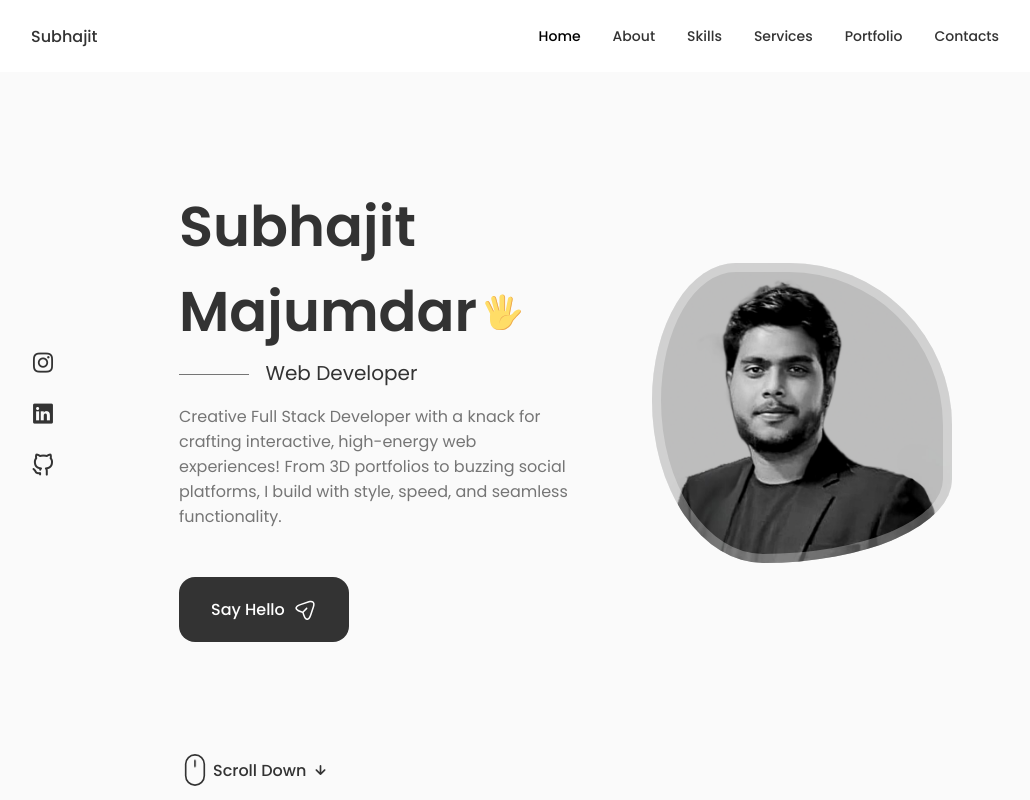
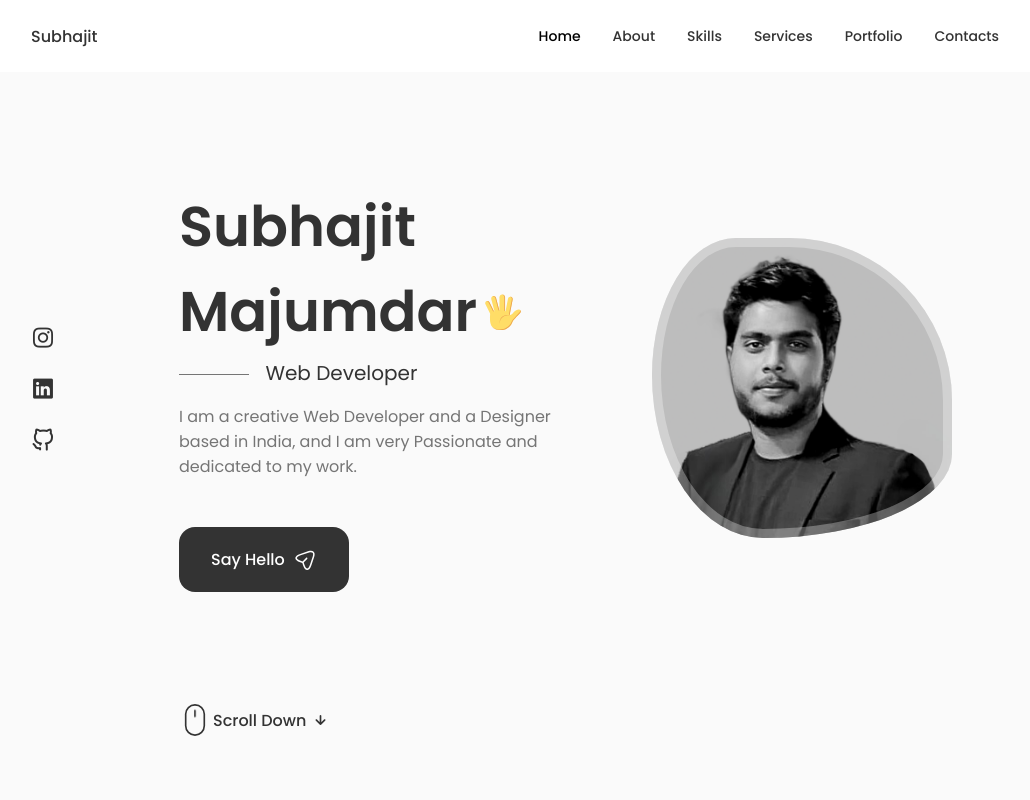
Before and after one commit to Subhajit143/Portfolio-Subh, a React (Create React App) app: page / in a window 1280 px wide. Shown: the top 800 px of the page, without its empty margins (125-1155 px from the left). Built offline with nearby package versions, Linux system fonts and the light colour scheme.

Commit message:
Data.jsx change

```diff
--- a/src/components/Data.jsx
+++ b/src/components/Data.jsx
@@ -56,7 +56,7 @@ const Data = () => {
             </svg>
         </h1>
         <h3 className="home__subtitle">Web Developer</h3>
-        <p className="home__description">Creative Full Stack Developer with a knack for crafting interactive, high-energy web experiences! From 3D portfolios to buzzing social platforms, I build with style, speed, and seamless functionality.</p>
+        <p className="home__description">I am a creative Web Developer and a Designer based in India, and I am very Passionate and dedicated to my work.</p>
         <a href="#contact" className="button button--flex">Say Hello
         <svg
                   class="button__icon"
```
